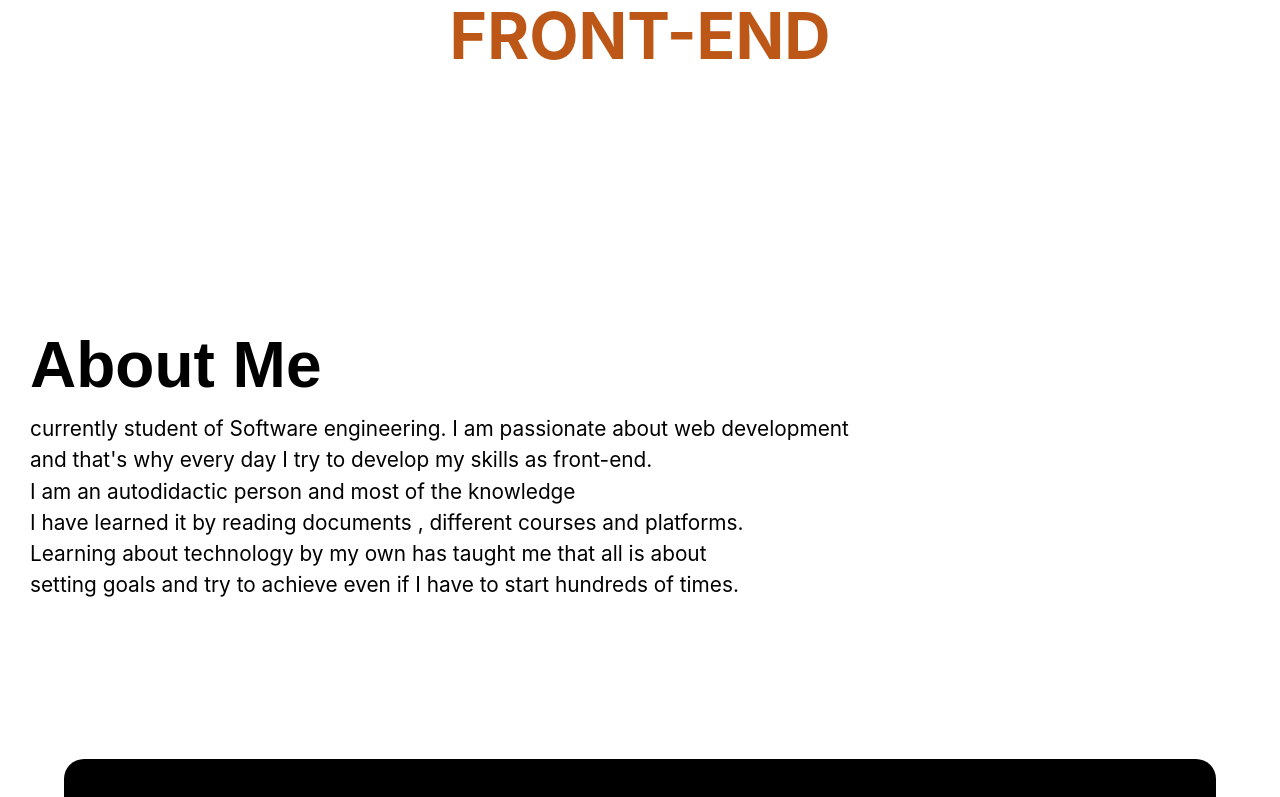
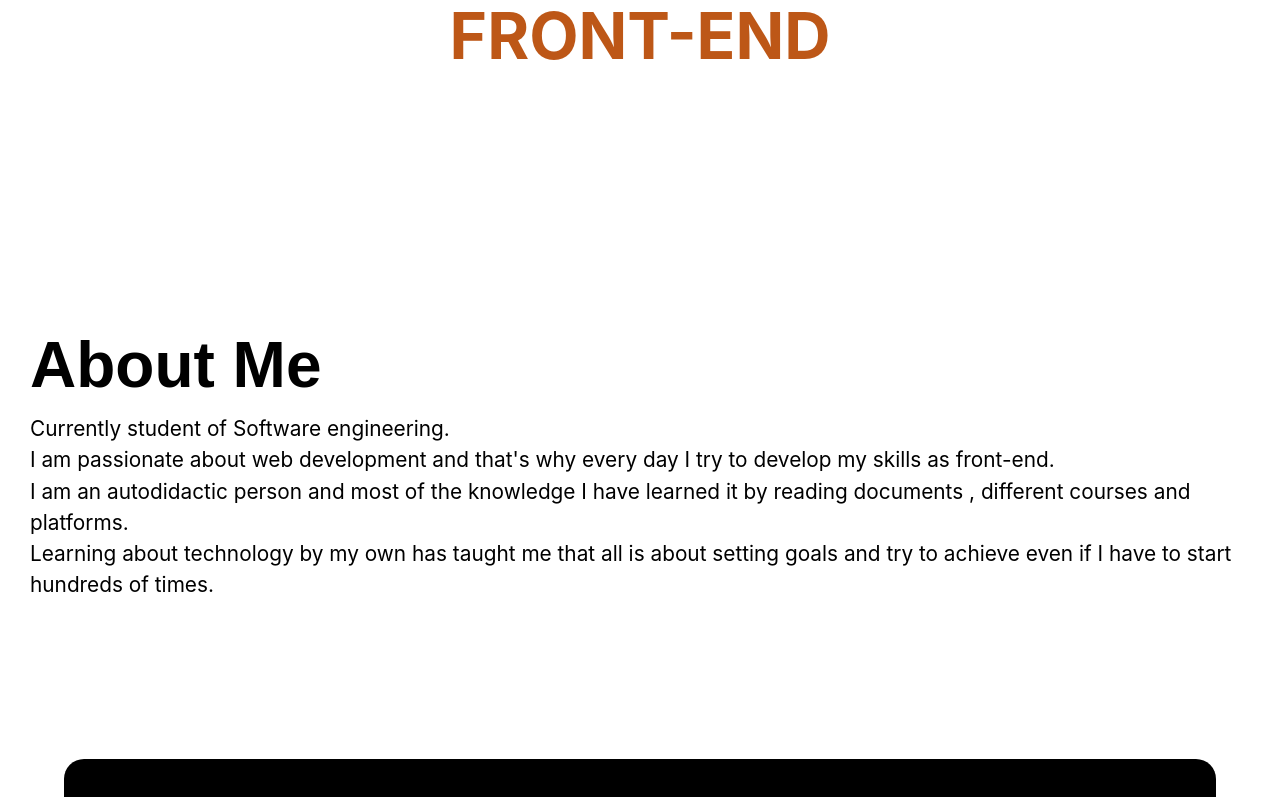
Before and after one commit to Bayronvillanea/Portfolio, a React (Create React App) app: page / in a window 1280 px wide. Shown: the part 388-1185 px from the top of the page. Built offline with nearby package versions, Linux system fonts and the light colour scheme.

Commit message:
CambioTextParrafo

```diff
--- a/src/Componentes/About.jsx
+++ b/src/Componentes/About.jsx
@@ -5,10 +5,10 @@ export default function About() {
   return (
     <div className='about'>
         <h2 className='about-h2' id='aboutP'>About Me</h2>
-        <p className='about-p'>currently student of Software engineering.
-I am passionate about web development<br/> and that's why every day I try to develop my skills as front-end.<br/>
-I am an autodidactic person and most of the knowledge<br/> I have learned it by reading  documents , different courses and platforms.<br/>
-Learning about technology by my own has taught me that all is about<br/> setting goals and try to achieve even if I have to start hundreds of times.</p>
+        <p className='about-p'>Currently student of Software engineering.<br/>
+I am passionate about web development and that's why every day I try to develop my skills as front-end.<br/>
+I am an autodidactic person and most of the knowledge I have learned it by reading  documents , different courses and platforms.<br/>
+Learning about technology by my own has taught me that all is about setting goals and try to achieve even if I have to start hundreds of times.</p>
     </div>
   )
 }
--- a/src/Estilos/About.css
+++ b/src/Estilos/About.css
@@ -8,11 +8,14 @@
     padding: 10px;
   }
   .about-p {
+    display: flex;
     font-size: 1.3em;
     line-height: 1.5;
     font-weight: 400;
     color: #000000;
     margin-bottom: 1em;
+    text-align: left;
+    justify-content: left;
   }
 
 
@@ -43,6 +46,7 @@
     }
     .about-p {
       font-size: 1em;
+      justify-content: left;
     }
 
   }
```
